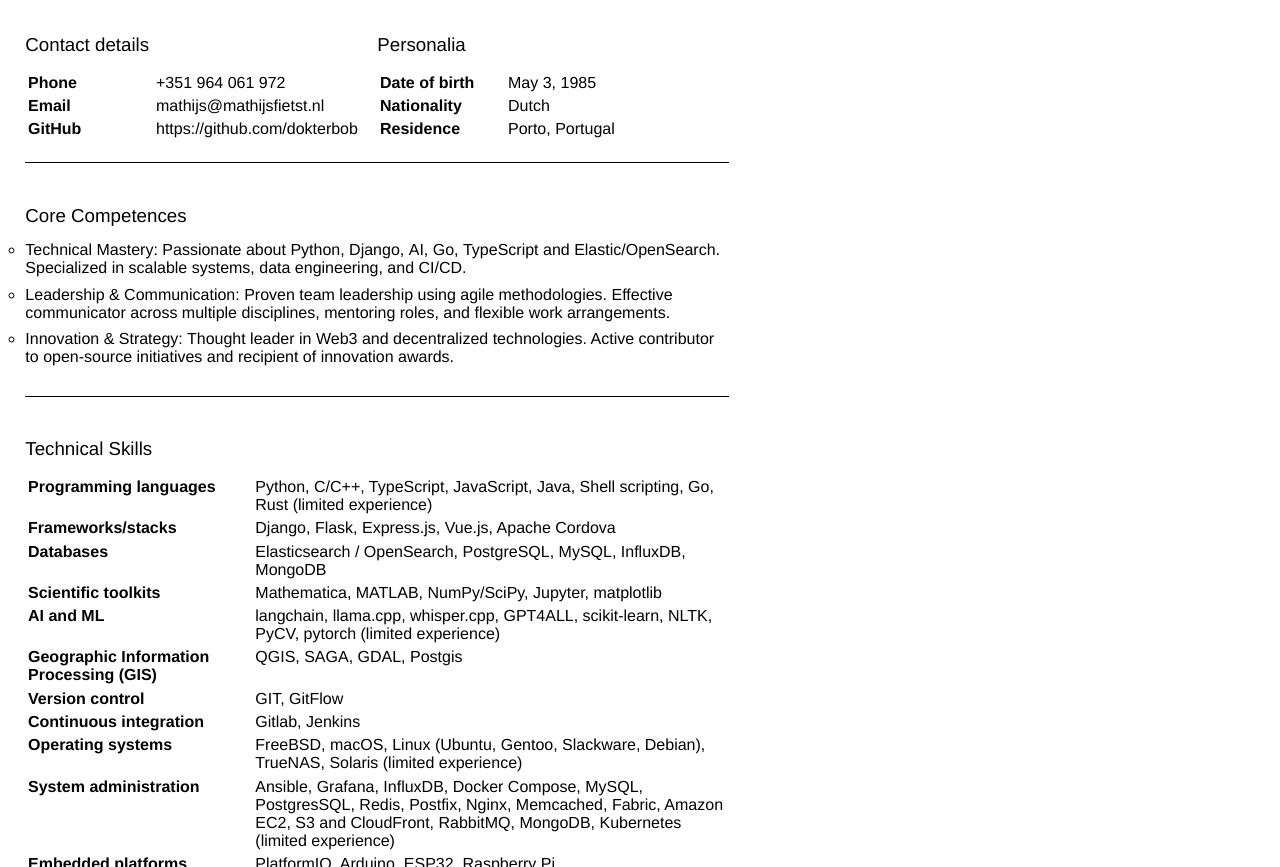
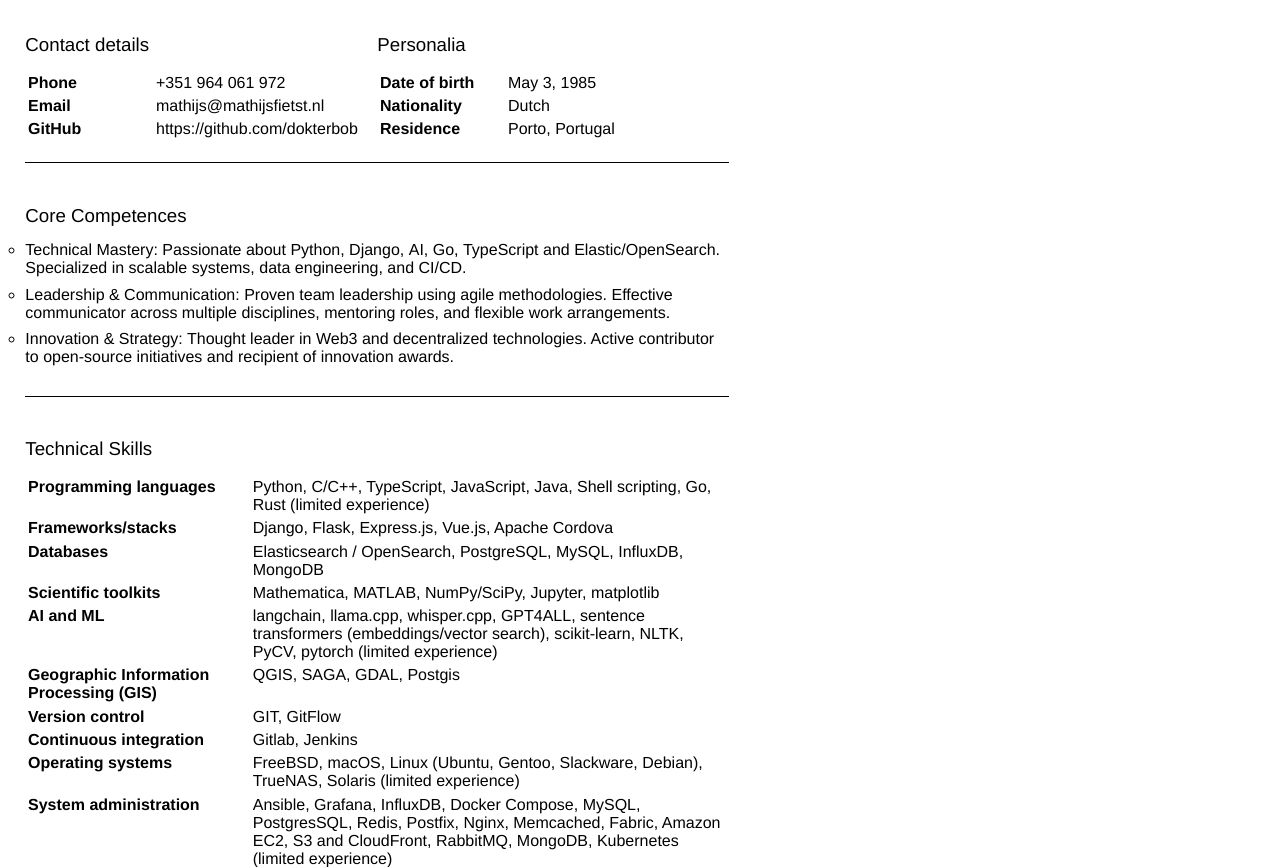
Before and after one commit to dokterbob/cv, a plain HTML site: page index.html in a window 1280 px wide. Shown: the part 233-1100 px from the top of the page. Drawn offline with Linux system fonts and the light colour scheme.

Commit message:
Extend AI stack.

```diff
--- a/index.html
+++ b/index.html
@@ -228,7 +228,7 @@
       </tr>
       <tr>
         <th>AI and ML</th>
-        <td>langchain, llama.cpp, whisper.cpp, GPT4ALL, scikit-learn, NLTK, PyCV, pytorch (limited experience)</td>
+        <td>langchain, llama.cpp, whisper.cpp, GPT4ALL, sentence transformers (embeddings/vector search), scikit-learn, NLTK, PyCV, pytorch (limited experience)</td>
       </tr>
       <tr>
         <th>Geographic Information Processing (GIS)</th>
```
